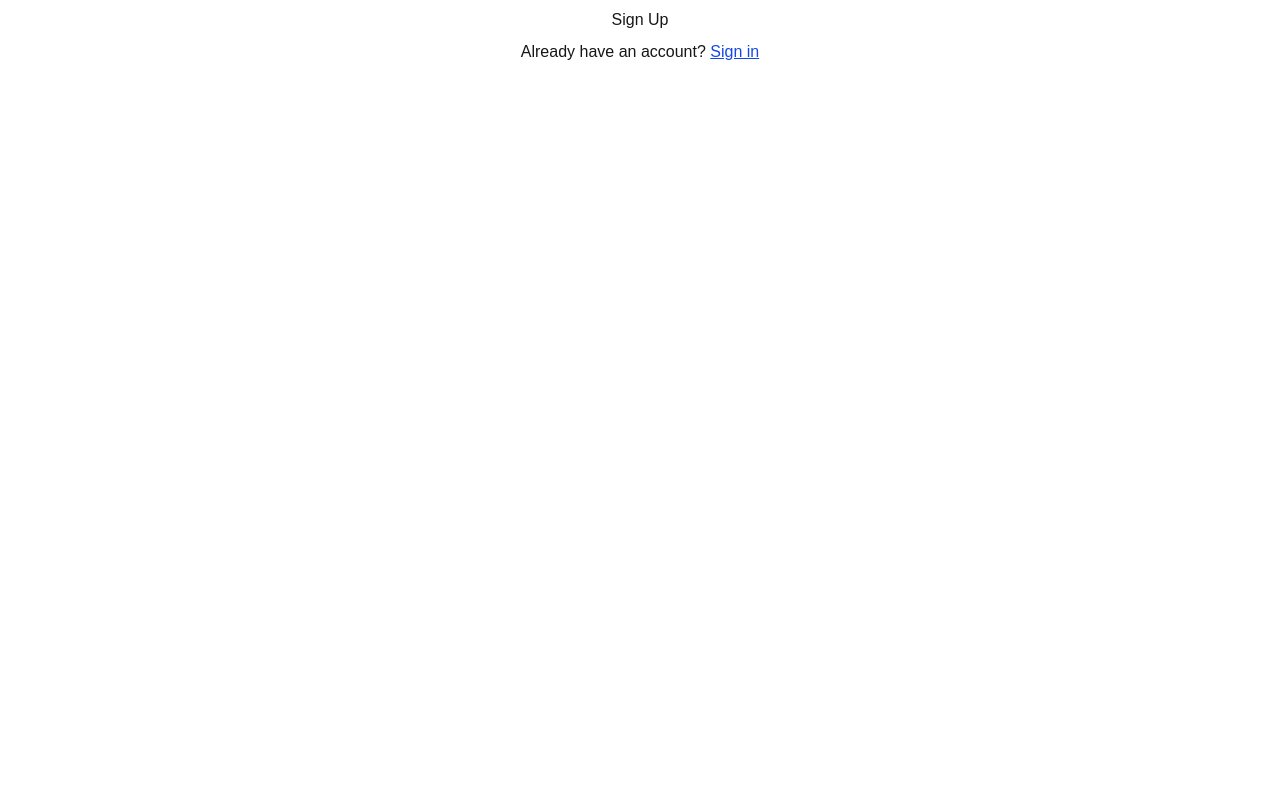
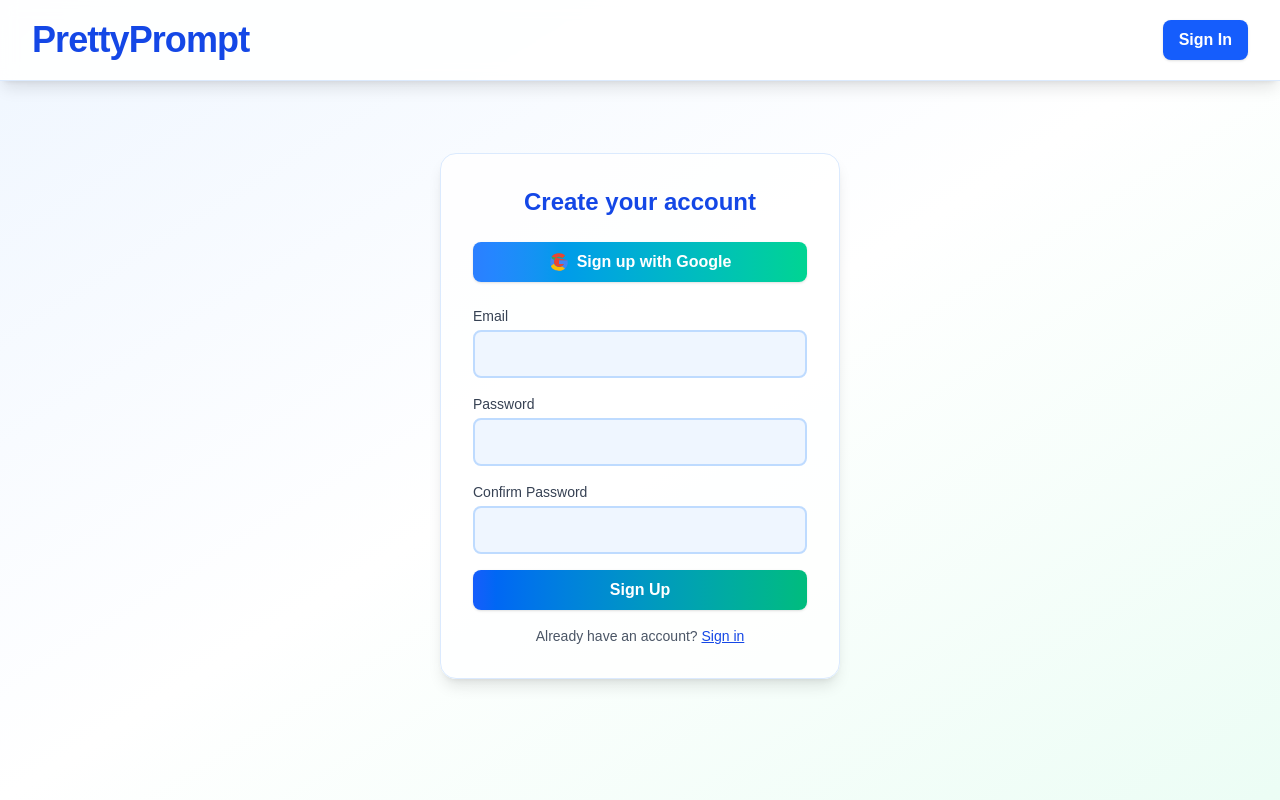
Before and after one commit to vishwaj1/PrettyPrompt, a Next.js app in the folder apps/web/frontend/: page /register in a window 1280 px wide. Built offline with nearby package versions, Linux system fonts and the light colour scheme.

Commit message:
Added Signup functionality

```diff
--- a/apps/web/frontend/src/app/register/page.tsx
+++ b/apps/web/frontend/src/app/register/page.tsx
@@ -1,3 +1,4 @@
+// src/app/register/page.tsx
 'use client';
 
 import { useState } from 'react';
@@ -5,11 +6,11 @@ import { signIn } from 'next-auth/react';
 import Link from 'next/link';
 
 export default function RegisterPage() {
-  const [email, setEmail]     = useState('');
+  const [email, setEmail]       = useState('');
   const [password, setPassword] = useState('');
-  const [confirm, setConfirm] = useState('');
-  const [error, setError]     = useState('');
-  const [busy, setBusy]       = useState(false);
+  const [confirm, setConfirm]   = useState('');
+  const [error, setError]       = useState('');
+  const [busy, setBusy]         = useState(false);
 
   const isValidEmail = (email: string) =>
     /^[^\s@]+@[^\s@]+\.[^\s@]+$/.test(email);
@@ -68,26 +69,119 @@ export default function RegisterPage() {
   };
 
   return (
-    <div className="min-h-screen …">
-      {/* header omitted for brevity */}
-      <main className="…">
+    <div className="min-h-screen bg-gradient-to-br from-blue-50 via-white to-emerald-50 dark:from-zinc-900 dark:via-zinc-950 dark:to-zinc-900">
+      {/* Header */}
+      <header className="w-full flex justify-between items-center px-8 py-5 shadow-lg bg-white/90 dark:bg-zinc-900/90 backdrop-blur border-b border-blue-100 dark:border-zinc-800 sticky top-0 z-20">
+        <h1 className="text-3xl md:text-4xl font-extrabold text-blue-700 dark:text-emerald-400 tracking-tight">
+          PrettyPrompt
+        </h1>
+        <Link
+          href="/login"
+          className="px-4 py-2 rounded-lg bg-blue-600 text-white font-semibold shadow hover:bg-blue-700 transition"
+        >
+          Sign In
+        </Link>
+      </header>
+
+      <main className="mx-auto max-w-md p-6 mt-12">
+        <div className="rounded-2xl bg-white/80 dark:bg-zinc-900/80 shadow-lg p-8 border border-blue-100 dark:border-zinc-800">
+          <h2 className="text-2xl font-bold text-center mb-6 text-blue-700 dark:text-emerald-400">
+            Create your account
+          </h2>
+
+          <button
+            type="button"
+            onClick={() => signIn('google', { callbackUrl: '/' })}
+            className="w-full flex items-center justify-center gap-2 px-4 py-2 mb-6 rounded-lg bg-gradient-to-r from-blue-500 to-emerald-400 text-white font-semibold shadow hover:from-blue-600 hover:to-emerald-500 transition"
+          >
+            <svg className="w-5 h-5" viewBox="0 0 48 48">
+              <g>
+                <path
+                  fill="#4285F4"
+                  d="M44.5 20H24v8.5h11.7C34.1 32.9 29.6 36 24 36c-6.6 0-12-5.4-12-12s5.4-12 12-12c3.1 0 5.9 1.1 8.1 2.9l6.4-6.4C34.5 5.1 29.5 3 24 3 12.4 3 3 12.4 3 24s9.4 21 21 21c10.5 0 19.5-7.6 21-17.5 0-1.4-.1-2.7-.3-4z"
+                />
+                <path
+                  fill="#34A853"
+                  d="M6.3 14.7l7 5.1C15.5 16.1 19.4 13 24 13c3.1 0 5.9 1.1 8.1 2.9l6.4-6.4C34.5 5.1 29.5 3 24 3c-7.2 0-13.4 3.1-17.7 8.1z"
+                />
+                <path
+                  fill="#FBBC05"
+                  d="M24 45c5.5 0 10.5-1.8 14.4-4.9l-6.7-5.5C29.6 36 24 36 24 36c-5.6 0-10.1-3.1-12.4-7.6l-7 5.4C7.6 41.9 15.2 45 24 45z"
+                />
+                <path
+                  fill="#EA4335"
+                  d="M44.5 20H24v8.5h11.7c-2 4.1-6.1 7-11.7 7-6.6 0-12-5.4-12-12s5.4-12 12-12c3.1 0 5.9 1.1 8.1 2.9l6.4-6.4C34.5 5.1 29.5 3 24 3c-7.2 0-13.4 3.1-17.7 8.1z"
+                />
+              </g>
+            </svg>
+            Sign up with Google
+          </button>
+
           <form onSubmit={handleSubmit} className="space-y-4">
-          {/* email, password, confirm inputs */}
-          {error && <div className="text-red-600">{error}</div>}
+            <div>
+              <label className="block text-sm font-medium text-gray-700 dark:text-zinc-200 mb-1">
+                Email
+              </label>
+              <input
+                type="email"
+                className="w-full px-4 py-2 rounded-lg border-2 border-blue-200 dark:border-zinc-700 bg-blue-50 dark:bg-zinc-800 text-lg focus:ring-2 focus:ring-blue-400 focus:outline-none transition"
+                value={email}
+                onChange={e => setEmail(e.target.value)}
+                required
+                autoComplete="email"
+              />
+            </div>
+
+            <div>
+              <label className="block text-sm font-medium text-gray-700 dark:text-zinc-200 mb-1">
+                Password
+              </label>
+              <input
+                type="password"
+                className="w-full px-4 py-2 rounded-lg border-2 border-blue-200 dark:border-zinc-700 bg-blue-50 dark:bg-zinc-800 text-lg focus:ring-2 focus:ring-blue-400 focus:outline-none transition"
+                value={password}
+                onChange={e => setPassword(e.target.value)}
+                required
+                minLength={6}
+                autoComplete="new-password"
+              />
+            </div>
+
+            <div>
+              <label className="block text-sm font-medium text-gray-700 dark:text-zinc-200 mb-1">
+                Confirm Password
+              </label>
+              <input
+                type="password"
+                className="w-full px-4 py-2 rounded-lg border-2 border-blue-200 dark:border-zinc-700 bg-blue-50 dark:bg-zinc-800 text-lg focus:ring-2 focus:ring-blue-400 focus:outline-none transition"
+                value={confirm}
+                onChange={e => setConfirm(e.target.value)}
+                required
+                minLength={6}
+                autoComplete="new-password"
+              />
+            </div>
+
+            {error && (
+              <div className="text-red-600 text-sm font-medium">{error}</div>
+            )}
+
             <button
               type="submit"
               disabled={busy}
-            className="w-full px-4 py-2 …"
+              className="w-full px-4 py-2 rounded-lg bg-gradient-to-r from-blue-600 to-emerald-500 text-white font-semibold shadow hover:from-blue-700 hover:to-emerald-600 transition disabled:opacity-60"
             >
               {busy ? 'Signing up…' : 'Sign Up'}
             </button>
           </form>
-        <p className="text-center">
+
+          <p className="mt-4 text-center text-sm text-gray-600 dark:text-zinc-400">
             Already have an account?{' '}
             <Link href="/login" className="underline text-blue-700">
               Sign in
             </Link>
           </p>
+        </div>
       </main>
     </div>
   );
```
Lines whose indentation alone changed are shown as unchanged.
